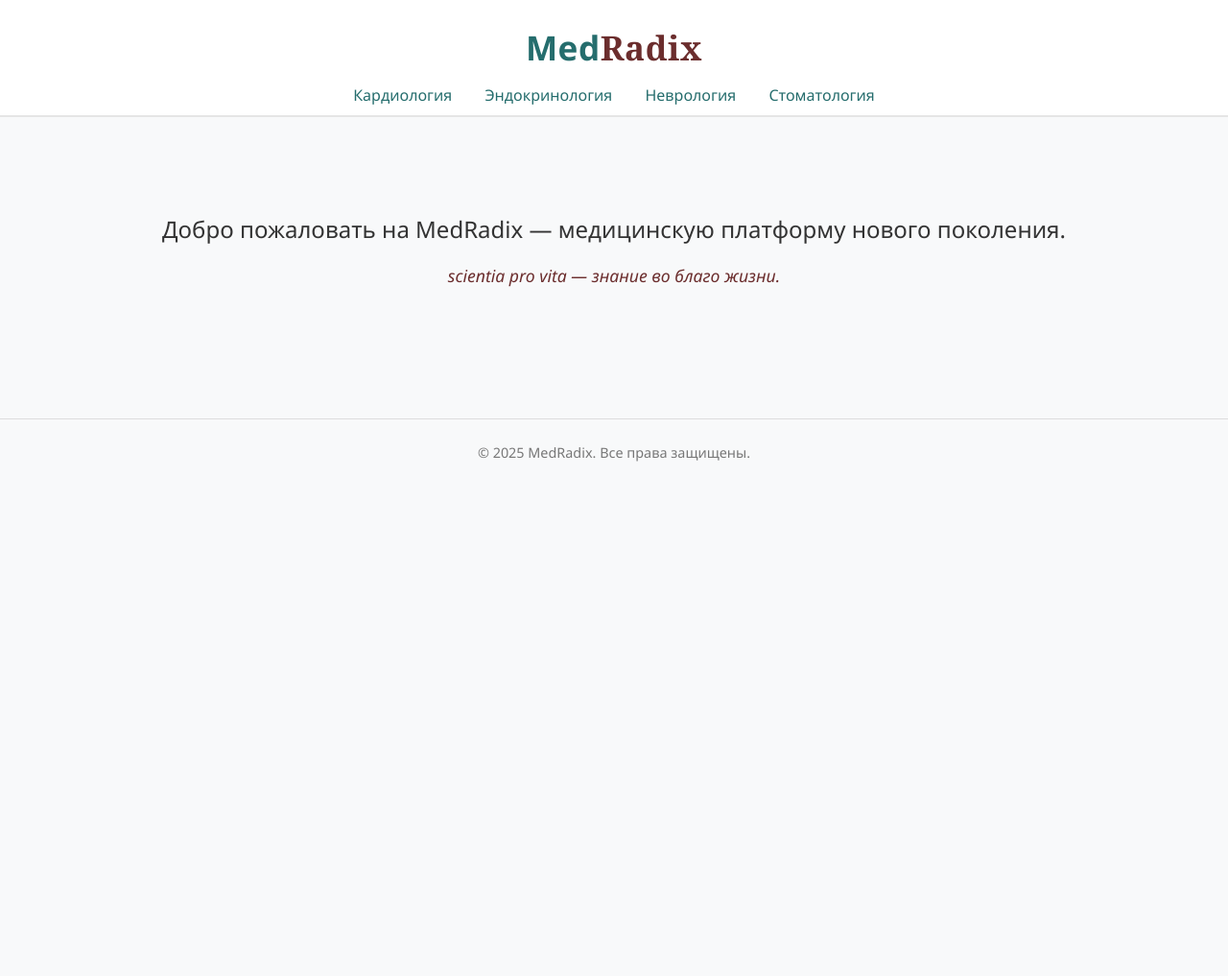
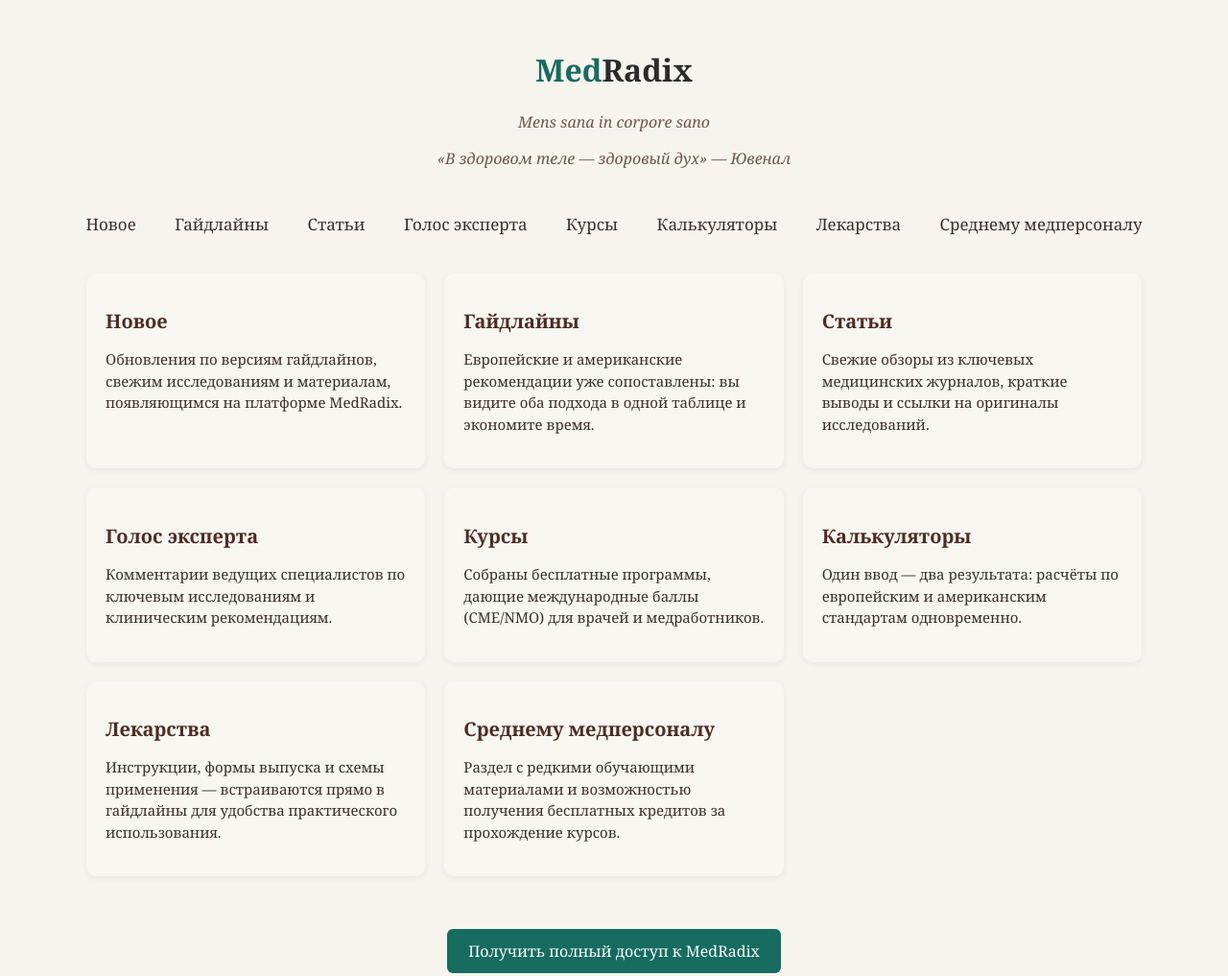
Before and after one commit to NMaryko/medradix-site, a plain HTML site: page index.html in a window 1280 px wide. Shown: the top 1017 px of the page at 96% size. Before the commit the page ends 800 px from the top, so only its background shows below. Drawn offline with Linux system fonts and the light colour scheme.

Commit message:
Update index.html

```diff
--- a/index.html
+++ b/index.html
@@ -7,78 +7,167 @@
   <style>
     body {
       margin: 0;
-      font-family: 'Segoe UI', Arial, sans-serif;
-      background-color: #f8f9fa;
-      color: #222;
+      font-family: "Georgia", serif;
+      background-color: #f7f4ee;
+      color: #3b2e2a;
+      text-align: center;
     }
+
     header {
-      background-color: #ffffff;
-      border-bottom: 2px solid #e5e5e5;
-      text-align: center;
-      padding: 25px 10px 10px;
+      padding: 30px 0 10px 0;
     }
-    header h1 {
-      font-size: 2.2em;
-      margin: 0;
-      color: #256D6D; /* зелёный Med */
-      letter-spacing: 0.5px;
+
+    h1 {
+      font-size: 32px;
+      font-weight: bold;
+      color: #2b2b2b;
     }
-    header h1 span {
-      color: #6b2d2d; /* бордовый Radix */
-      font-family: 'Georgia', serif;
+
+    h1 span {
+      color: #156c5f;
     }
+
+    .motto {
+      font-style: italic;
+      color: #6c574b;
+      margin-top: 5px;
+      font-size: 16px;
+    }
+
     nav {
+      margin-top: 20px;
+      background-color: transparent;
+      font-size: 17px;
+    }
+
+    nav a {
+      color: #3b2e2a;
+      text-decoration: none;
+      margin: 0 18px;
+      font-weight: 500;
+    }
+
+    nav a:hover {
+      color: #156c5f;
+    }
+
+    .section {
+      display: grid;
+      grid-template-columns: repeat(auto-fit, minmax(280px, 1fr));
+      gap: 20px;
+      padding: 40px;
+      text-align: left;
+      max-width: 1100px;
+      margin: 0 auto;
+    }
+
+    .card {
+      background-color: #f8f6f1;
+      border-radius: 10px;
+      padding: 20px;
+      box-shadow: 0 2px 6px rgba(0,0,0,0.06);
+    }
+
+    .card h2 {
+      color: #4d2c23;
+      font-size: 20px;
+      margin-bottom: 10px;
+    }
+
+    .card p {
+      font-size: 15px;
+      line-height: 1.5;
+    }
+
+    footer {
+      margin-top: 40px;
+      padding: 30px 0;
+      font-size: 14px;
+      color: #7a6e64;
+    }
+
+    .button {
+      display: inline-block;
+      background-color: #156c5f;
+      color: white;
+      padding: 12px 22px;
+      text-decoration: none;
+      border-radius: 6px;
       margin-top: 15px;
+      font-weight: 500;
     }
-    nav a {
-      margin: 0 15px;
-      text-decoration: none;
-      color: #256D6D;
-      font-weight: 500;
-      transition: color 0.3s;
-    }
-    nav a:hover {
-      color: #6b2d2d;
-    }
-    main {
-      text-align: center;
-      padding: 80px 20px;
-    }
-    h2 {
-      font-weight: 400;
-      color: #333;
-    }
-    p.slogan {
-      font-style: italic;
-      color: #6b2d2d;
-      margin-top: 15px;
-      font-size: 1.1em;
-    }
-    footer {
-      text-align: center;
-      font-size: 0.9em;
-      color: #777;
-      padding: 25px 10px;
-      border-top: 1px solid #ddd;
-      margin-top: 40px;
+
+    .button:hover {
+      background-color: #12584d;
     }
   </style>
 </head>
+
 <body>
   <header>
-    <h1>Med<span>Radix</span></h1>
-    <nav>
-      <a href="#">Кардиология</a>
-      <a href="#">Эндокринология</a>
-      <a href="#">Неврология</a>
-      <a href="#">Стоматология</a>
-    </nav>
+    <h1><span>Med</span>Radix</h1>
+    <div class="motto">
+      <p><em>Mens sana in corpore sano</em></p>
+      <p>«В здоровом теле — здоровый дух» — Ювенал</p>
+    </div>
   </header>
 
-  <main>
-    <h2>Добро пожаловать на MedRadix — медицинскую платформу нового поколения.</h2>
-    <p class="slogan">scientia pro vita — знание во благо жизни.</p>
+  <nav>
+    <a href="#">Новое</a>
+    <a href="#">Гайдлайны</a>
+    <a href="#">Статьи</a>
+    <a href="#">Голос эксперта</a>
+    <a href="#">Курсы</a>
+    <a href="#">Калькуляторы</a>
+    <a href="#">Лекарства</a>
+    <a href="#">Среднему медперсоналу</a>
+  </nav>
+
+  <main class="section">
+
+    <div class="card">
+      <h2>Новое</h2>
+      <p>Обновления по версиям гайдлайнов, свежим исследованиям и материалам, появляющимся на платформе MedRadix.</p>
+    </div>
+
+    <div class="card">
+      <h2>Гайдлайны</h2>
+      <p>Европейские и американские рекомендации уже сопоставлены: вы видите оба подхода в одной таблице и экономите время.</p>
+    </div>
+
+    <div class="card">
+      <h2>Статьи</h2>
+      <p>Свежие обзоры из ключевых медицинских журналов, краткие выводы и ссылки на оригиналы исследований.</p>
+    </div>
+
+    <div class="card">
+      <h2>Голос эксперта</h2>
+      <p>Комментарии ведущих специалистов по ключевым исследованиям и клиническим рекомендациям.</p>
+    </div>
+
+    <div class="card">
+      <h2>Курсы</h2>
+      <p>Собраны бесплатные программы, дающие международные баллы (CME/NMO) для врачей и медработников.</p>
+    </div>
+
+    <div class="card">
+      <h2>Калькуляторы</h2>
+      <p>Один ввод — два результата: расчёты по европейским и американским стандартам одновременно.</p>
+    </div>
+
+    <div class="card">
+      <h2>Лекарства</h2>
+      <p>Инструкции, формы выпуска и схемы применения — встраиваются прямо в гайдлайны для удобства практического использования.</p>
+    </div>
+
+    <div class="card">
+      <h2>Среднему медперсоналу</h2>
+      <p>Раздел с редкими обучающими материалами и возможностью получения бесплатных кредитов за прохождение курсов.</p>
+    </div>
+
   </main>
+
+  <a href="#" class="button">Получить полный доступ к MedRadix</a>
 
   <footer>
     © 2025 MedRadix. Все права защищены.
```
